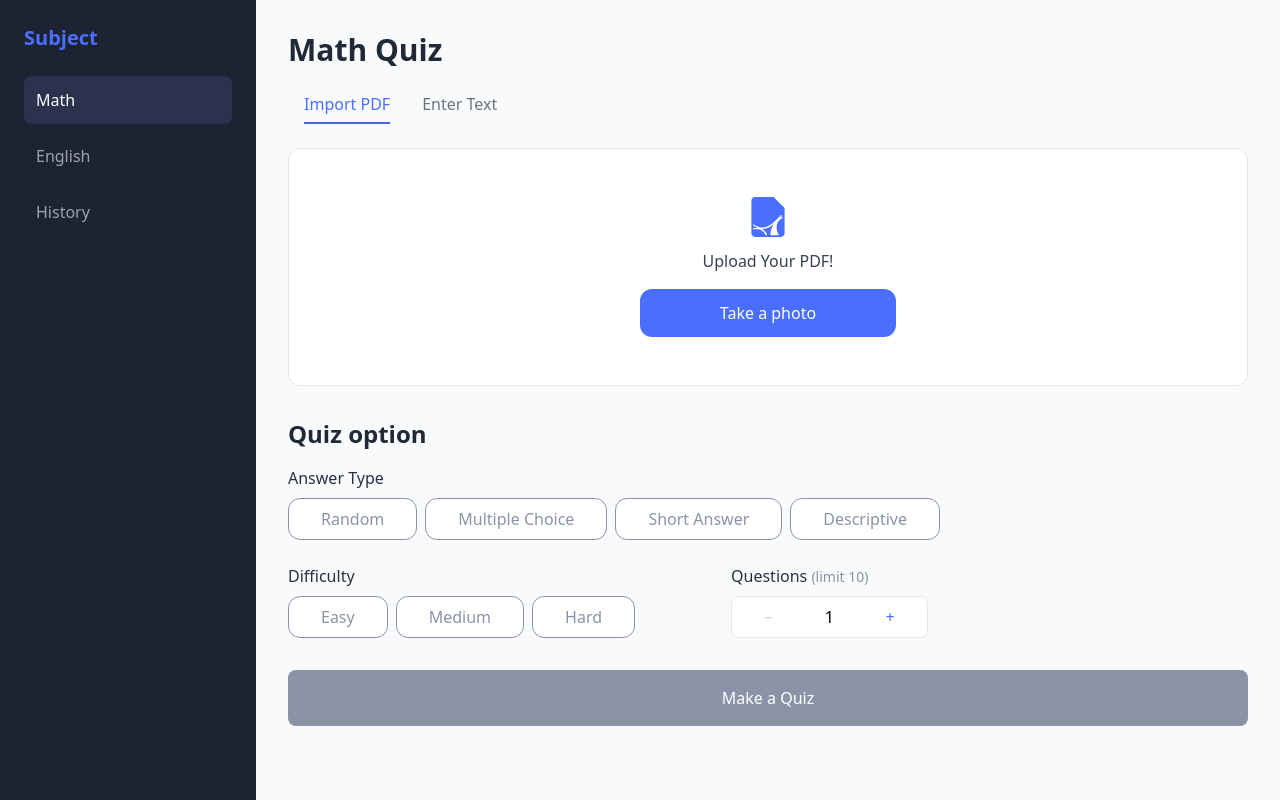
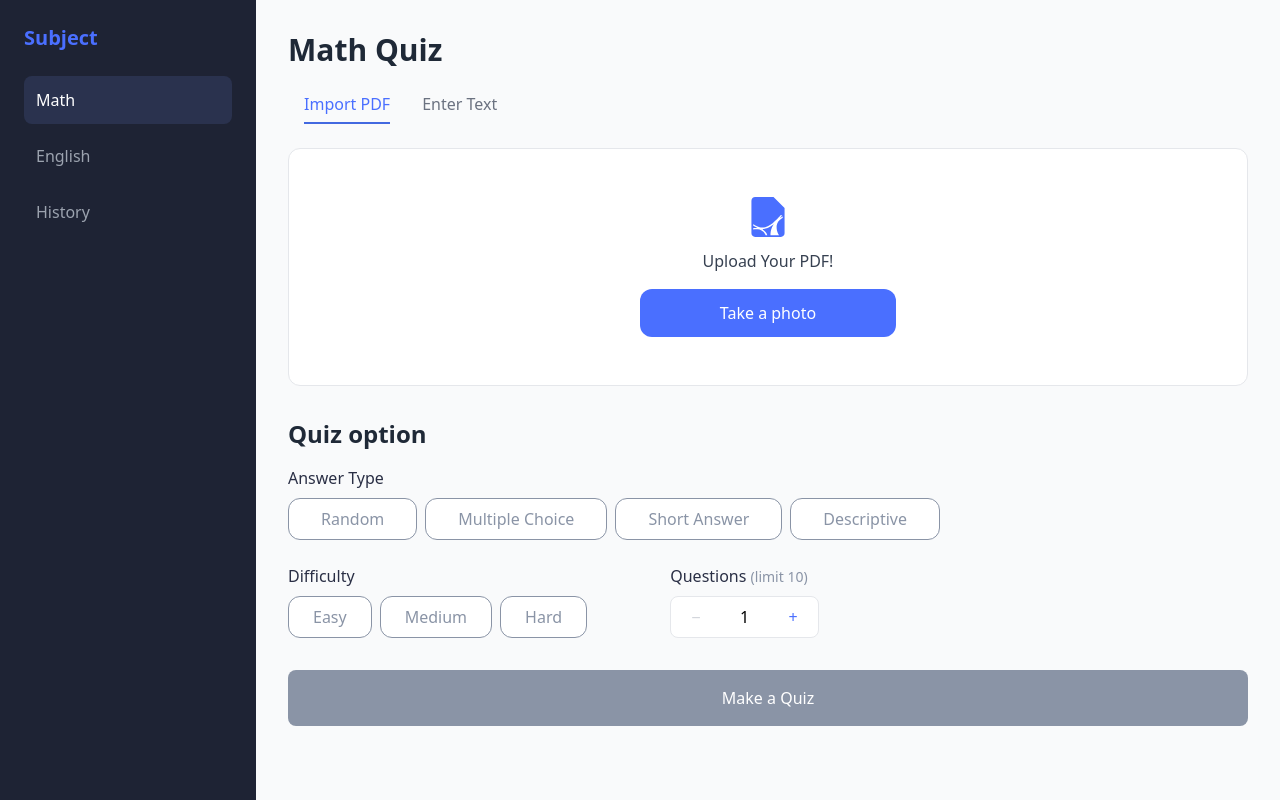
Before and after one commit to dnckss/SnapQuiz-front, a React (Vite) app: page / in a window 1280 px wide. Built offline with nearby package versions, Linux system fonts and the light colour scheme.

Commit message:
fix: 버튼 크기 수정

```diff
--- a/src/components/QuizOptions.tsx
+++ b/src/components/QuizOptions.tsx
@@ -65,7 +65,7 @@ const QuizOptions: React.FC<QuizOptionsProps> = ({
             {difficulties.map((difficulty) => (
               <button
                 key={difficulty}
-                className={`py-2 px-8 rounded-xl transition-colors ${
+                className={`py-2 px-6 rounded-xl transition-colors ${
                   selectedDifficulty === difficulty
                     ? 'bg-[#4A6FFF] text-white'
                     : 'bg-[#ffffff] border border-[#8A94A6] text-[#8A94A6] hover:bg-gray-200'
@@ -78,11 +78,11 @@ const QuizOptions: React.FC<QuizOptionsProps> = ({
           </div>
         </div>
 
-        <div className="md:pl-[5vw]">
+        <div className="md:pl-[4vw]">
           <p className="mb-2 text-[#2A2F45]">Questions <span className="text-[#8A94A6] text-sm">(limit 10)</span></p>
           <div className="flex items-center border rounded-lg bg-[#ffffff]">
             <button
-              className={`px-8 py-2 transition-colors ${
+              className={`px-5 py-2 transition-colors ${
                 questionCount === 1
                   ? 'text-gray-300 cursor-not-allowed'
                   : 'text-[#4A6FFF] hover:text-[#3258d8]'
@@ -94,7 +94,7 @@ const QuizOptions: React.FC<QuizOptionsProps> = ({
             </button>
             <span className="px-4 py-2 text-center w-12">{questionCount}</span>
             <button
-              className={`px-8 py-2 transition-colors ${
+              className={`px-5 py-2 transition-colors ${
                 questionCount === 10
                   ? 'text-gray-300 cursor-not-allowed'
                   : 'text-[#4A6FFF] hover:text-[#3258d8]'
```
